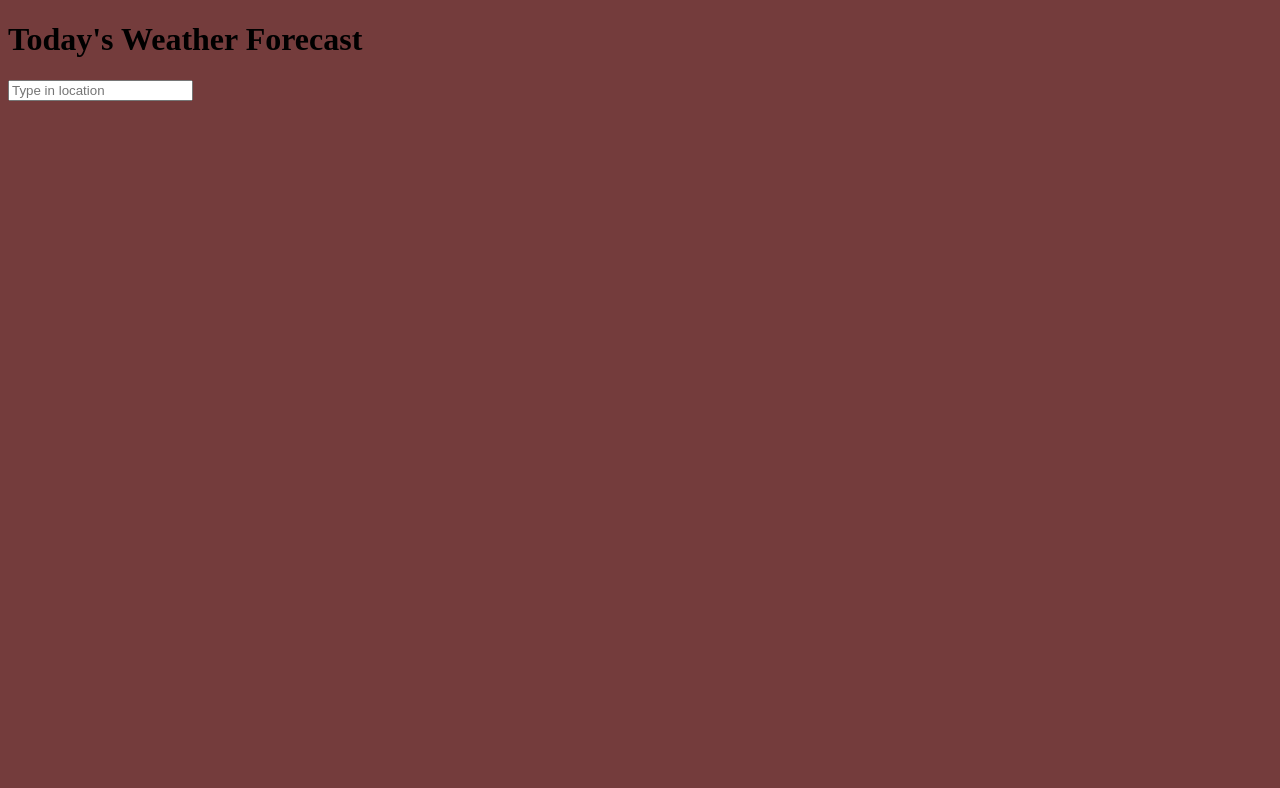
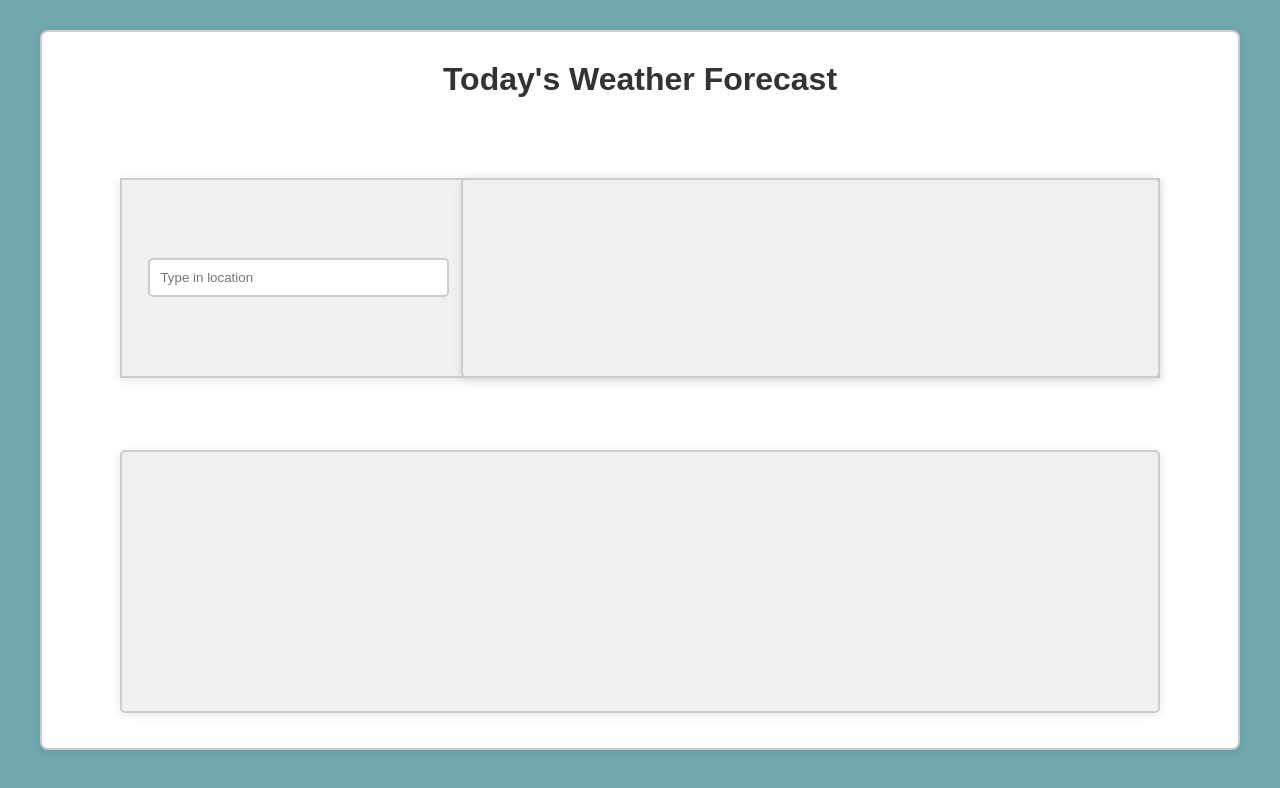
Before and after one commit to dommmy200/WeatherForecastPage, a plain HTML site: page index.html in a window 1280 px wide. Drawn offline with Linux system fonts and the light colour scheme.

Commit message:
Before Submission

```diff
--- a/index.html
+++ b/index.html
@@ -8,15 +8,16 @@
     <title>3-day Weather Forecast</title>
 </head>
 <body>
-    <h1>Today's Weather Forecast</h1>
-    <div id="weather-forecast">
-        <!-- Input field for location-->
-        <input type="text" id="location-input" placeholder="Type in location">
-
-        <!-- List of filtered locations-->
-        <ul id="location-list"></ul>
+    <div class="container">
+        <h1 class="title">Today's Weather Forecast</h1>
+        <div id="weather-forecast" class="weather-forecast">
+            <!-- Input field for location-->
+            <input type="text" id="location-input" placeholder="Type in location">
+            <!-- List of filtered locations-->
+            <ul id="location-list" class="location-list"></ul>
+        </div>
+        <!-- Weather forecast display-->
+        <div id="weather-display" class="weather-display"></div>
     </div>
-     <!-- Weather forecast display-->
-     <div id="weather-display"></div>
 </body>
 </html>
--- a/scripts/weatherForecast.js
+++ b/scripts/weatherForecast.js
@@ -28,7 +28,6 @@ locationInput.addEventListener('input', async (event) => {
             locationList.innerHTML = '';
             return;
         }
-
         //Filter the locations based on the input value
         let filteredLocations = [];
         // Check if data and data.list are defined before filtering
@@ -59,16 +58,24 @@ function displayLocations(locations) {
         const myCity = `${city}, ${country}`;
         //Create a list item for each location
         const listItem = document.createElement('li');
+        listItem.className = 'location-item';
         listItem.textContent = `${myCity}`;
+        listItem.style.listStyleType = 'none'; // Remove default list style
+        listItem.style.padding = '5px'; // Add padding to the list item
 
         //Add event listener to each list item to change the cursor and background color on hover
         listItem.addEventListener('mouseover', function() {
             this.style.cursor = 'pointer'; // 'this' refers to listItem
-            this.style.backgroundColor = '#f0f0f0'; // Change background color on hover
+            this.style.backgroundColor = '#000'; // Change background color on hover
+            this.style.transition = 'background-color 0.3s'; // Add transition for smooth effect
+            this.style.color = '#f0f0f0'; // Change text color on hover
         });
         listItem.addEventListener('mouseout', function() {
             this.style.cursor = ''; // Or 'default' to revert to the original cursor
             this.style.backgroundColor = ''; // Revert background color on mouse out
+            this.style.color = ''; // Revert text color on mouse out
+        // Add transition for smooth effect
+            this.style.transition = 'background-color 0.3s'; // Add transition for smooth effect
         });
 
         //Add event listener to each list item to update the input field and hide the dropdown list
@@ -81,15 +88,7 @@ function displayLocations(locations) {
         locationList.appendChild(listItem);
     });
 }
-
-//Add event listener to the location input field to hide the dropdown list when clicked outside
-// locationInput.addEventListener('blur', () => {
-//     setTimeout(() => {
-//         locationList.style.display = 'none';
-//     }
-//     , 200);
-// });
-
+//Function to fetch weather data from OpenWeatherMap API
 async function fetchWeatherData(lat, lon) {
     try {
         const url = `https://api.openweathermap.org/data/2.5/forecast?lat=${lat}&lon=${lon}&appid=${API_KEY}&units=metric`;
@@ -127,7 +126,7 @@ async function getCityWeather(lat, lon) {
     // and display it in the weather display section
     const cityName = citiesWxData.city.name;
     const forecastArray = citiesWxData.list;
-    for (let i = 0; i < 5; i++){
+    for (let i = 0; i < 7; i++){
         const name = cityName;
         const date = forecastArray[i].dt_txt;
         const temperature = forecastArray[i].main.temp;
@@ -144,11 +143,11 @@ async function getCityWeather(lat, lon) {
 
         // Create elements to display the weather data
         // Create a div to hold the weather data
-        const cityElement = document.createElement('h4');
+        const cityElement = document.createElement('h2');
         cityElement.textContent = name;
         weatherDisplay.appendChild(cityElement);
 
-        const forecastDateTime = document.createElement('h5');
+        const forecastDateTime = document.createElement('h3');
         forecastDateTime.textContent = `Forecast for ${date}`;
 
         const forecastTemp = document.createElement('p');
@@ -172,7 +171,19 @@ async function getCityWeather(lat, lon) {
         forecastVisibility.textContent = `Visibility: ${visibility} m`;
         forecastWindDirection.textContent = `Wind Direction: ${windDirection(winDirection)}`;
 
+        // Create a div to hold the weather icon and description
         const forecastWxCorner = document.createElement('div');
+        forecastWxCorner.style.border = '1px solid #ccc';
+        forecastWxCorner.style.padding = '10px';
+        forecastWxCorner.style.margin = '0 auto';
+        forecastWxCorner.style.display = 'flex';
+        forecastWxCorner.style.flexDirection = 'column';
+        forecastWxCorner.style.justifyContent = 'center';
+        forecastWxCorner.style.textAlign = 'center';
+        forecastWxCorner.style.alignItems = 'center';
+        forecastWxCorner.style.backgroundColor = '#f0f0f0';
+        forecastWxCorner.style.borderRadius = '5px';
+        forecastWxCorner.style.width = '25%';
 
         const forecastWxImg = document.createElement('img');
         const iconUrl = `http://openweathermap.org/img/wn/${weatherIcon}@2x.png`;
@@ -199,7 +210,7 @@ async function getCityWeather(lat, lon) {
 function windDirection(deg) {
     // Initialize direction variable
     let direction = "";
-
+    // Determine the wind direction based on the degree value
     if (deg > 338 && deg <= 360 || deg >= 0 && deg <= 23) {
         direction = "North";
     } else if (deg > 23 && deg <= 68) {
--- a/styles/weatherForecast.css
+++ b/styles/weatherForecast.css
@@ -1,3 +1,150 @@
 body {
-    background-color: rgb(116, 60, 60);
+    background-color: #7c97b0;
+    font-family: Arial, sans-serif;
+    margin: 0;
+    padding: 20px;
+    overflow: hidden;
 }
+.container {
+    max-width: 1200px;
+    height: 90vh;
+    margin: 10px auto;
+    padding: 20px;
+    background-color: #ffffff;
+    border-radius: 8px;
+    box-shadow: 0 2px 10px rgba(0, 0, 0, 0.1);
+    display: grid;
+    grid-template-columns: repeat(8, 1fr);
+    grid-template-areas:
+        "title title title title title title title title"
+        "input input input input input input input input"
+        "input input input input input input input input"
+        "wx-dp wx-dp wx-dp wx-dp wx-dp wx-dp wx-dp wx-dp"
+        "wx-dp wx-dp wx-dp wx-dp wx-dp wx-dp wx-dp wx-dp"
+        "wx-dp wx-dp wx-dp wx-dp wx-dp wx-dp wx-dp wx-dp";
+    grid-template-rows: 10% 30% auto;
+    gap: 8px;
+    align-items: center;
+    justify-items: center;
+    border: 2px solid #ccc;
+    box-sizing: border-box;
+}
+.title {
+    grid-area: title;
+    font-size: 2em;
+    text-align: center;
+    color: #333;
+    margin-bottom: 20px;
+    padding-bottom: 15px;
+}
+.weather-forecast {
+    grid-area: input;
+    display: flex;
+    justify-content: center;
+    align-items: center;
+    flex-direction: column;
+    background-color: #f0f0f0;
+    padding: 10px;
+    box-shadow: 0 2px 10px rgba(0, 0, 0, 0.1);
+    width: 90%;
+    height: 200px;
+    border: 2px solid #ccc;
+    box-sizing: border-box;
+}
+.weather-forecast input {
+    width: 80%;
+    padding: 10px;
+    border-radius: 5px;
+    border: 2px solid #ccc;
+    box-sizing: border-box;
+}
+.weather-display {
+    grid-area: wx-dp;
+    height: 90%;
+    width: 90%;
+    display: flex;
+    justify-content: center;
+    align-items: center;
+    flex-direction: column;
+    overflow-y: auto;
+
+    border-radius: 5px;
+    background-color: #f0f0f0;
+    padding: 10px;
+    overflow-y: auto;
+    border: 2px solid #ccc;
+    box-shadow: 0 2px 10px rgba(0, 0, 0, 0.1);
+    box-sizing: border-box;
+}
+.location-list {
+    list-style: none;
+    padding: 10px;
+    margin: 10px 0;
+    display: flex;
+    flex-direction: column;
+    align-items: center;
+    border-radius: 5px;
+    background-color: #f0f0f0;
+    width: 60%;
+    height: 30%;
+    max-height: 200px;
+    overflow-y: auto;
+    border: 2px solid #ccc;
+    box-shadow: 0 2px 10px rgba(0, 0, 0, 0.1);
+}
+@media screen and (min-width: 767px) {
+    body {
+        background-color: #70a8af;
+    }
+    .weather-forecast {
+        display: grid;
+        grid-template-columns: repeat(3, 1fr);
+        grid-template-rows: auto;
+        grid-template-areas:
+            "in-put list list";
+        gap: 8px;
+        align-items: center;
+        justify-items: center;
+        border: 2px solid #ccc;
+        box-sizing: border-box;
+        width: 90%;
+        height: 200px;
+        margin: 0 auto;
+    }
+    .weather-forecast input {
+        grid-area: in-put;
+        width: 90%;
+        padding: 10px;
+        border-radius: 5px;
+        border: 2px solid #ccc;
+        box-sizing: border-box;
+        margin: 10px auto;
+    }
+    .location-list {
+        grid-area: list;
+        list-style: none;
+        padding: 10px;
+        margin: 10px 0;
+        display: flex;
+        flex-direction: column;
+        align-items: center;
+        border-radius: 5px;
+        background-color: #f0f0f0;
+        width: 100%;
+        height: 100%;
+        max-height: 200px;
+        overflow-y: auto;
+        border: 2px solid #ccc;
+        box-shadow: 0 2px 10px rgba(0, 0, 0, 0.1);
+    }
+    .location-list li {
+        padding: 10px;
+        margin: 5px 0;
+        background-color: #fff;
+        border-radius: 5px;
+        width: 100%;
+        text-align: center;
+        cursor: pointer;
+        transition: background-color 0.3s ease;
+    }
+}
```
